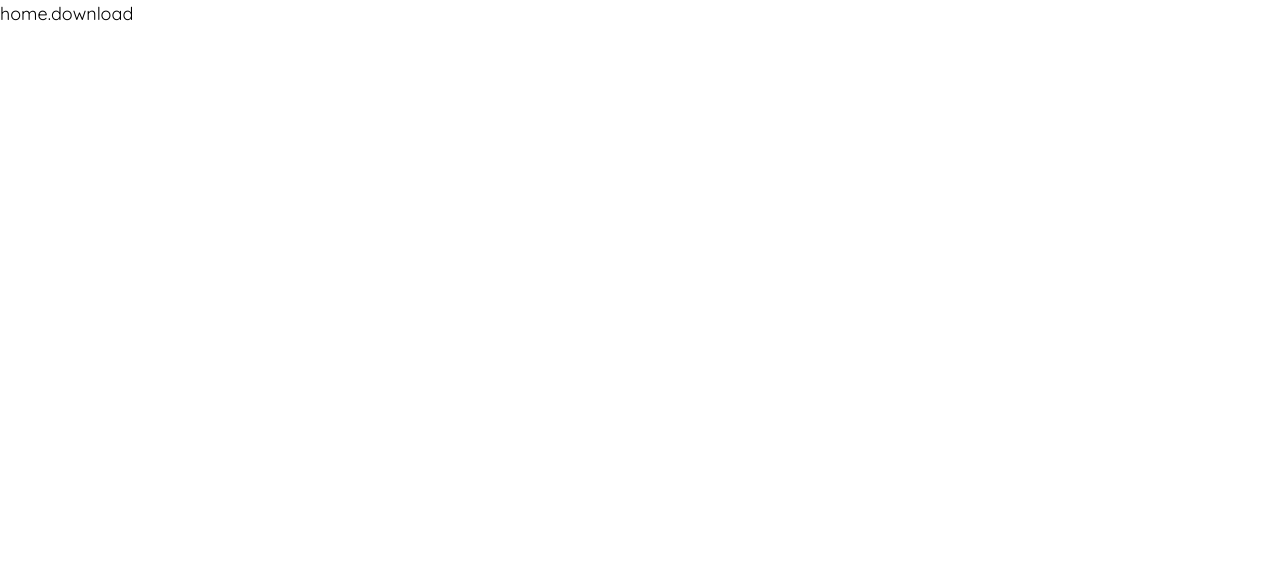
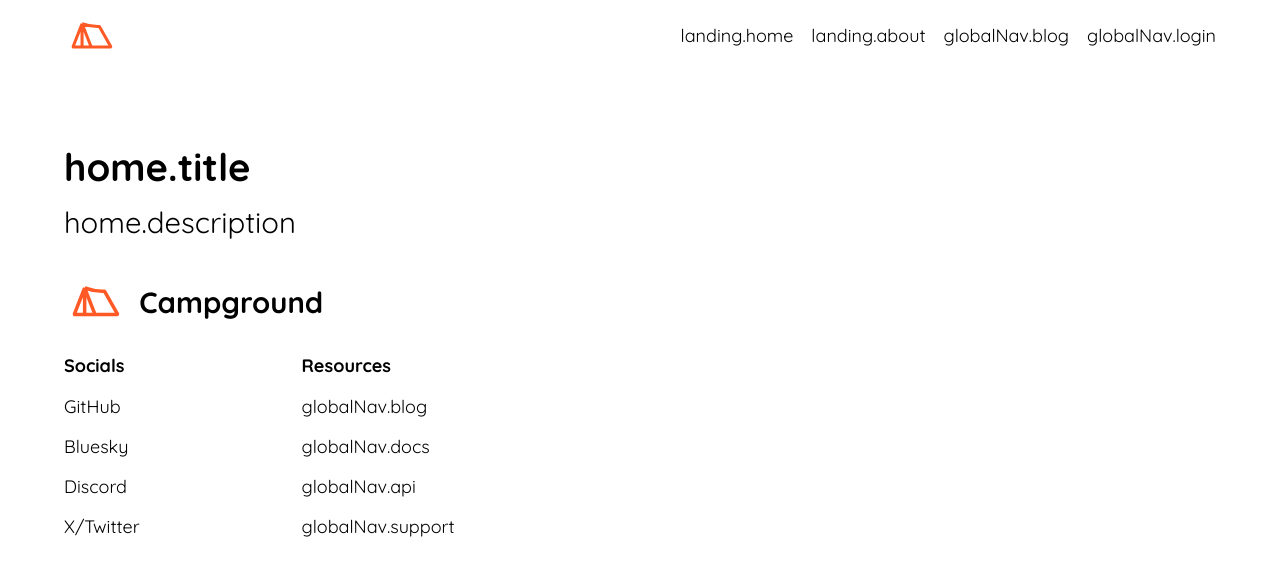
Before and after one commit to project-campground/frontend, a React (Vite) app in the folder sites/app.campground.gg/: page / in a window 1280 px wide. Shown: the top 576 px of the page. Built offline with nearby package versions, Linux system fonts and the light colour scheme; a small style sheet from the web is missing.

Commit message:
feat: barebones website landing

```diff
--- a/sites/app.campground.gg/src/App.scss
+++ b/sites/app.campground.gg/src/App.scss
@@ -1,3 +1,4 @@
+@use "css/index.scss";
 @import url('https://fonts.googleapis.com/css2?family=Quicksand:wght@300..700&display=swap');
 
 // TODO: Add variables here.
@@ -9,6 +10,7 @@
 
 }
 
+
 * {
   font-family: "Quicksand", sans-serif;
   line-height: 1.6;
--- a/sites/app.campground.gg/src/App.tsx
+++ b/sites/app.campground.gg/src/App.tsx
@@ -12,14 +12,14 @@ import '@mantine/code-highlight/styles.css';
 import '@mantine/tiptap/styles.css';
 import '@mantine/dropzone/styles.css';
 import { IntlProvider } from './i18n';
-import { FormattedMessage } from 'react-intl';
 import { SessionProvider } from './session';
+import Index from './routes/Index';
 
 function App() {
   const router = createBrowserRouter([
     {
       path: "/",
-      element: <FormattedMessage id="home.download" />,
+      element: <Index />
     },
   ]);
 
--- /dev/null
+++ b/sites/app.campground.gg/src/components/BrandLogo.tsx
@@ -0,0 +1,19 @@
+import { Group, Image, MantineSize, Text, UnstyledButton } from "@mantine/core";
+
+export type Props = {
+    includeText?: boolean;
+    size?: MantineSize;
+};
+
+export default function BrandLogo({ size, includeText }: Props) {
+    return (
+        <UnstyledButton component="a" className={`BrandLogo container ${size ?? "md"}`} href="/">
+            <Group align="center" gap="xs">
+                <Image className={`BrandLogo img ${size ?? "md"}`} src="/logo.svg" />
+                {includeText && <Text fw={900} size="xl" fz="h2">
+                    Campground
+                </Text>}
+            </Group>
+        </UnstyledButton>
+    )
+}
--- /dev/null
+++ b/sites/app.campground.gg/src/components/IndexFooter.tsx
@@ -0,0 +1,44 @@
+import React from "react";
+import BrandLogo from "./BrandLogo";
+import IndexFooterItem from "./IndexNavbarItem";
+import { SimpleGrid, Stack } from "@mantine/core";
+import IndexFooterSection from "./IndexFooterSection";
+import { FormattedMessage } from "react-intl";
+
+export type Props = {
+};
+
+export default class IndexFooter extends React.Component<Props> {
+    constructor(props: Props) {
+        super(props);
+    }
+    render() {
+        return (
+            <Stack className="IndexFooter container landing-side-padding">
+                <BrandLogo includeText size="xl" />
+                <SimpleGrid className="IndexNavbar menu" cols={5} spacing="xl">
+                    <IndexFooterSection header="Socials">
+                        <IndexFooterItem href="https://github.com/Project-Campground">GitHub</IndexFooterItem>
+                        <IndexFooterItem href="bsky.app/profile/campground.gg">Bluesky</IndexFooterItem>
+                        <IndexFooterItem href="https://discord.com/invite/jasJ97UXDM">Discord</IndexFooterItem>
+                        <IndexFooterItem href="https://x.com/teamcampground">X/Twitter</IndexFooterItem>
+                    </IndexFooterSection>
+                    <IndexFooterSection header="Resources">
+                        <IndexFooterItem href="/blog">
+                            <FormattedMessage id="globalNav.blog" />
+                        </IndexFooterItem>
+                        <IndexFooterItem href="/docs">
+                            <FormattedMessage id="globalNav.docs" />
+                        </IndexFooterItem>
+                        <IndexFooterItem href="/api">
+                            <FormattedMessage id="globalNav.api" />
+                        </IndexFooterItem>
+                        <IndexFooterItem href="/support">
+                            <FormattedMessage id="globalNav.support" />
+                        </IndexFooterItem>
+                    </IndexFooterSection>
+                </SimpleGrid>
+            </Stack>
+        );
+    }
+}
--- /dev/null
+++ b/sites/app.campground.gg/src/components/IndexFooterSection.tsx
@@ -0,0 +1,28 @@
+import { Stack, Text } from "@mantine/core";
+import React, { ReactNode } from "react";
+import { FormattedMessage } from "react-intl";
+
+export type Props = {
+    header: string;
+    children?: ReactNode[];
+};
+
+export default class IndexFooterSection extends React.Component<Props> {
+    constructor(props: Props) {
+        super(props);
+    }
+    render(): React.ReactNode {
+        const { header, children } = this.props;
+
+        return (
+            <Stack gap="sm">
+                <Text fw={900}>
+                    <FormattedMessage id={header} />
+                </Text>
+                <Stack gap="xs">
+                    {children}
+                </Stack>
+            </Stack>
+        );
+    }
+}
--- /dev/null
+++ b/sites/app.campground.gg/src/components/IndexNavbar.tsx
@@ -0,0 +1,37 @@
+import React from "react";
+import BrandLogo from "./BrandLogo";
+import IndexNavbarItem from "./IndexNavbarItem";
+import { Group } from "@mantine/core";
+import { FormattedMessage } from "react-intl";
+
+export type Props = {
+    page: string;
+};
+
+export default class IndexNavbar extends React.Component<Props> {
+    constructor(props: Props) {
+        super(props);
+    }
+    render() {
+        return (
+            <Group component="nav" className="IndexNavbar container landing-side-padding">
+                <BrandLogo size="lg" />
+                <div className="IndexNavbar spacing" />
+                <Group className="IndexNavbar menu">
+                    <IndexNavbarItem href="/">
+                        <FormattedMessage id="landing.home" />
+                    </IndexNavbarItem>
+                    <IndexNavbarItem href="/about">
+                        <FormattedMessage id="landing.about" />
+                    </IndexNavbarItem>
+                    <IndexNavbarItem href="/blog">
+                        <FormattedMessage id="globalNav.blog" />
+                    </IndexNavbarItem>
+                    <IndexNavbarItem href="/login">
+                        <FormattedMessage id="globalNav.login" />
+                    </IndexNavbarItem>
+                </Group>
+            </Group>
+        );
+    }
+}
--- /dev/null
+++ b/sites/app.campground.gg/src/components/IndexNavbarItem.tsx
@@ -0,0 +1,22 @@
+import { UnstyledButton } from "@mantine/core";
+import React, { ReactNode } from "react";
+
+export type Props = {
+    children: ReactNode[] | ReactNode;
+    href: string;
+    active?: boolean;
+};
+
+export default class IndexNavbarItem extends React.Component<Props> {
+    constructor(props: Props) {
+        super(props);
+    }
+    render(): React.ReactNode {
+        const { children, href } = this.props;
+        return (
+            <UnstyledButton component="a" href={href} className="IndexNavbarItem container">
+                { children }
+            </UnstyledButton>
+        );
+    }
+}
--- /dev/null
+++ b/sites/app.campground.gg/src/components/IndexPageWrapper.tsx
@@ -0,0 +1,30 @@
+import React, { ReactNode } from "react";
+import IndexNavbar from "./IndexNavbar";
+import { Flex } from "@mantine/core";
+import IndexFooter from "./IndexFooter";
+
+type Props = {
+    children: ReactNode[] | ReactNode;
+};
+
+export default class IndexPageWrapper extends React.Component<Props> {
+    constructor(props: Props) {
+        super(props);
+    }
+
+    render() {
+        const { children } = this.props;
+
+        return (
+            <Flex component="main" direction="column" className="IndexPageWrapper container">
+                <IndexNavbar page="home" />
+                <Flex direction="column" className="IndexPageWrapper body">
+                    <Flex className="IndexPageWrapper content" component="article" direction="column">
+                        {children}
+                    </Flex>
+                    <IndexFooter />
+                </Flex>
+            </Flex>
+        );
+    }
+}
--- /dev/null
+++ b/sites/app.campground.gg/src/css/functions.scss
@@ -0,0 +1,14 @@
+@mixin horizontal($name, $value) {
+    #{$name}-left: $value;
+    #{$name}-right: $value;
+}
+@mixin vertical($name, $value) {
+    #{$name}-top: $value;
+    #{$name}-bottom: $value;
+}
+@mixin padding-horizontal($value) {
+    @include horizontal("padding", $value);
+}
+@mixin padding-vertical($value) {
+    @include vertical("padding", $value);
+}
--- /dev/null
+++ b/sites/app.campground.gg/src/css/index.scss
@@ -0,0 +1,42 @@
+@use "./functions.scss" as *;
+
+.landing-side-padding {
+    @include padding-horizontal(64px);
+}
+.landing-extreme-top {
+    padding-top: 64px;
+}
+
+.IndexNavbar.container {
+    @include padding-vertical(8px);
+}
+.IndexNavbar.spacing {
+    flex: 1;
+}
+.IndexFooter.container {
+    padding-top: 24px;
+}
+.BrandLogo.img {
+    width: 56px;
+    height: 56px;
+    &.xs {
+        width: 24px;
+        height: 24px;
+    }
+    &.sm {
+        width: 36px;
+        height: 36px;
+    }
+    &.md {
+        width: 48px;
+        height: 48px;
+    }
+    &.lg {
+        width: 56px;
+        height: 56px;
+    }
+    &.xl {
+        width: 64px;
+        height: 64px;
+    }
+}
--- /dev/null
+++ b/sites/app.campground.gg/src/routes/Index.tsx
@@ -0,0 +1,24 @@
+import React from "react";
+import { FormattedMessage } from "react-intl";
+import IndexPageWrapper from "../components/IndexPageWrapper";
+import { Flex, Text } from "@mantine/core";
+
+export type Props = {
+
+};
+
+export default class Index extends React.Component<Props> {
+    constructor(props: Props) {
+        super(props);
+    }
+    render() {
+        return (
+            <IndexPageWrapper>
+                <Flex direction="column" className="landing-side-padding landing-extreme-top">
+                    <Text size="xl" fz="h1" fw={900}><FormattedMessage id="home.title" /></Text>
+                    <Text size="lg" fz="h2"><FormattedMessage id="home.description" /></Text>
+                </Flex>
+            </IndexPageWrapper>
+        );
+    }
+}
```
Also changed, not shown: sites/app.campground.gg/src/components/IndexFooterItem.tsx (added, +29 -0 lines), 1 other file (tests, documents, lock files or other folders).
